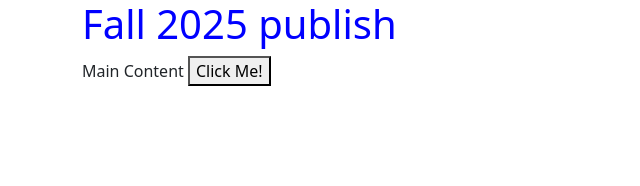
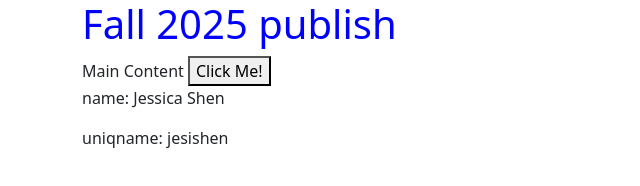
Before and after one commit to jesishen/F25-vanilla, a website: page index.html in a window 1280 px wide. Shown: the whole page, without its empty margins (0-640 px from the left). Drawn offline with nearby package versions, Linux system fonts and the light colour scheme.

Commit message:
add name

```diff
--- a/index.html
+++ b/index.html
@@ -16,6 +16,8 @@
   <main class="container">
     Main Content
     <button id="click me">Click Me!</button>
+    <p>name: Jessica Shen</p>
+    <p>uniqname: jesishen</p>
   </main>
   <script src="js/script.js" defer></script>
 </body>
```
